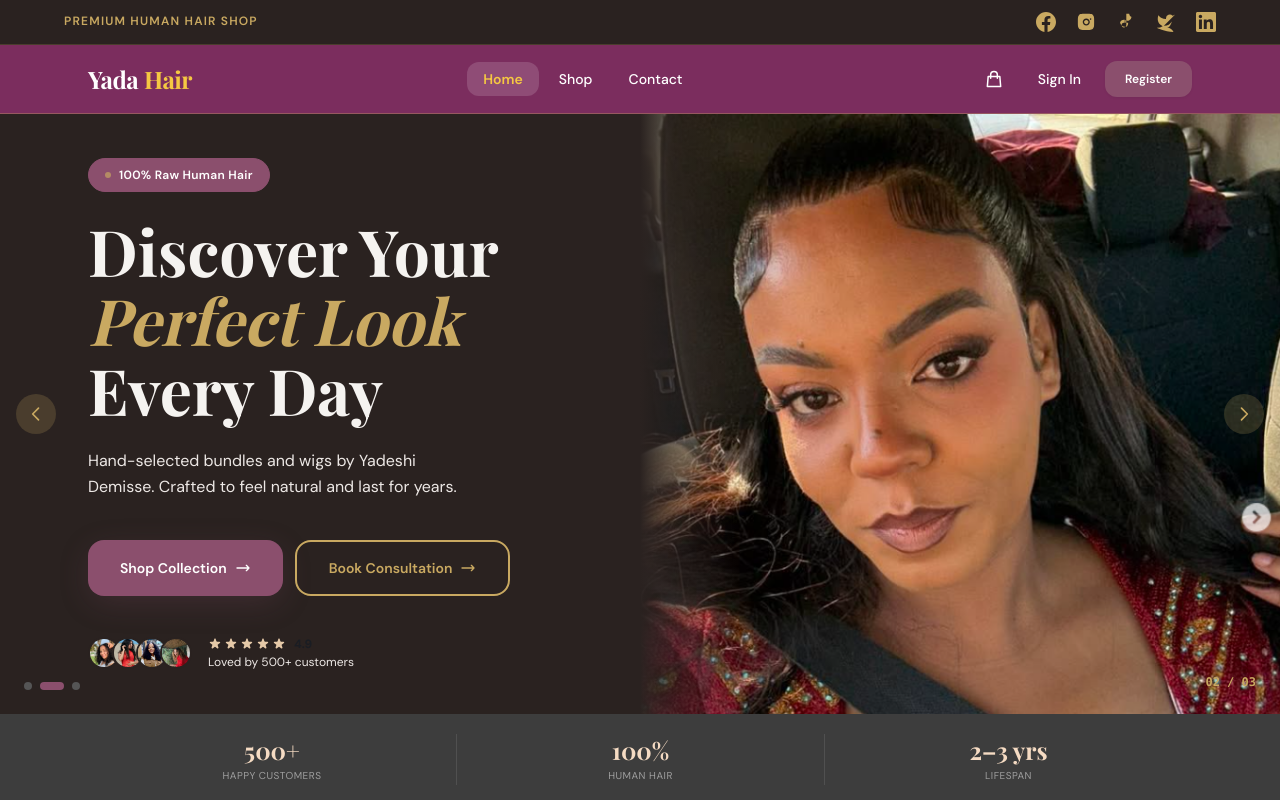
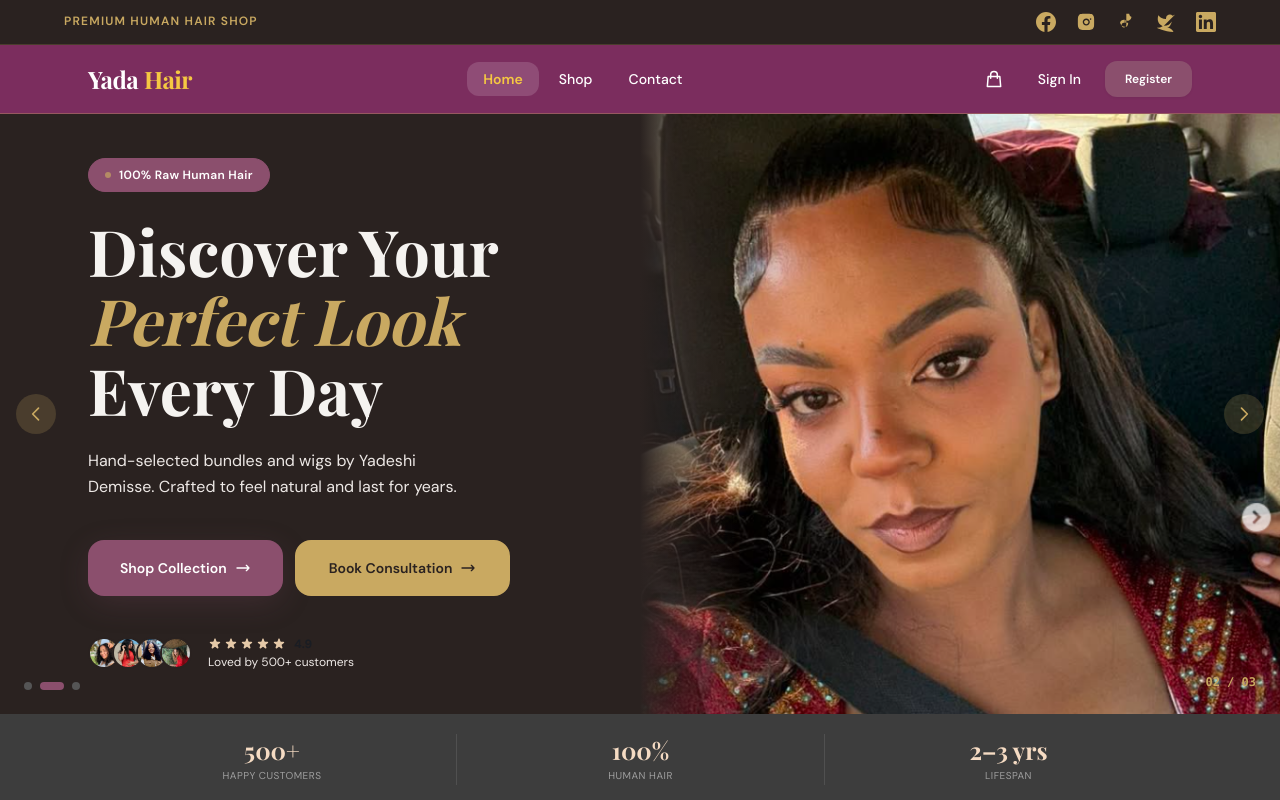
Before and after one commit to abre0101/E_Commerce, a React (Vite) app in the folder frontend/: page / in a window 1280 px wide. Shown: the top 800 px of the page. Built offline with nearby package versions, Linux system fonts and the light colour scheme; a web font is replaced by a local one.

Commit message:
fix Book Consultation button - solid gold bg for visibility

```diff
--- a/frontend/src/pages/Home.jsx
+++ b/frontend/src/pages/Home.jsx
@@ -158,9 +158,9 @@
             <a href="#contact"
               onClick={(e) => { e.preventDefault(); document.getElementById("contact")?.scrollIntoView({ behavior: "smooth" }); }}
               className="inline-flex items-center gap-2 px-8 py-4 text-sm font-semibold rounded-2xl transition-all duration-200 active:scale-[0.97]"
-              style={{ border: "2px solid #C9A961", color: "#C9A961", background: "transparent" }}
-              onMouseEnter={(e) => { e.currentTarget.style.background = "#C9A961"; e.currentTarget.style.color = "#2a2220"; }}
-              onMouseLeave={(e) => { e.currentTarget.style.background = "transparent"; e.currentTarget.style.color = "#C9A961"; }}>
+              style={{ border: "2px solid #C9A961", color: "#2a2220", background: "#C9A961" }}
+              onMouseEnter={(e) => { e.currentTarget.style.background = "transparent"; e.currentTarget.style.color = "#C9A961"; }}
+              onMouseLeave={(e) => { e.currentTarget.style.background = "#C9A961"; e.currentTarget.style.color = "#2a2220"; }}>
               Book Consultation
               <svg className="w-4 h-4" fill="none" viewBox="0 0 24 24" stroke="currentColor" strokeWidth={2}>
                 <path strokeLinecap="round" strokeLinejoin="round" d="M17 8l4 4m0 0l-4 4m4-4H3" />
```
